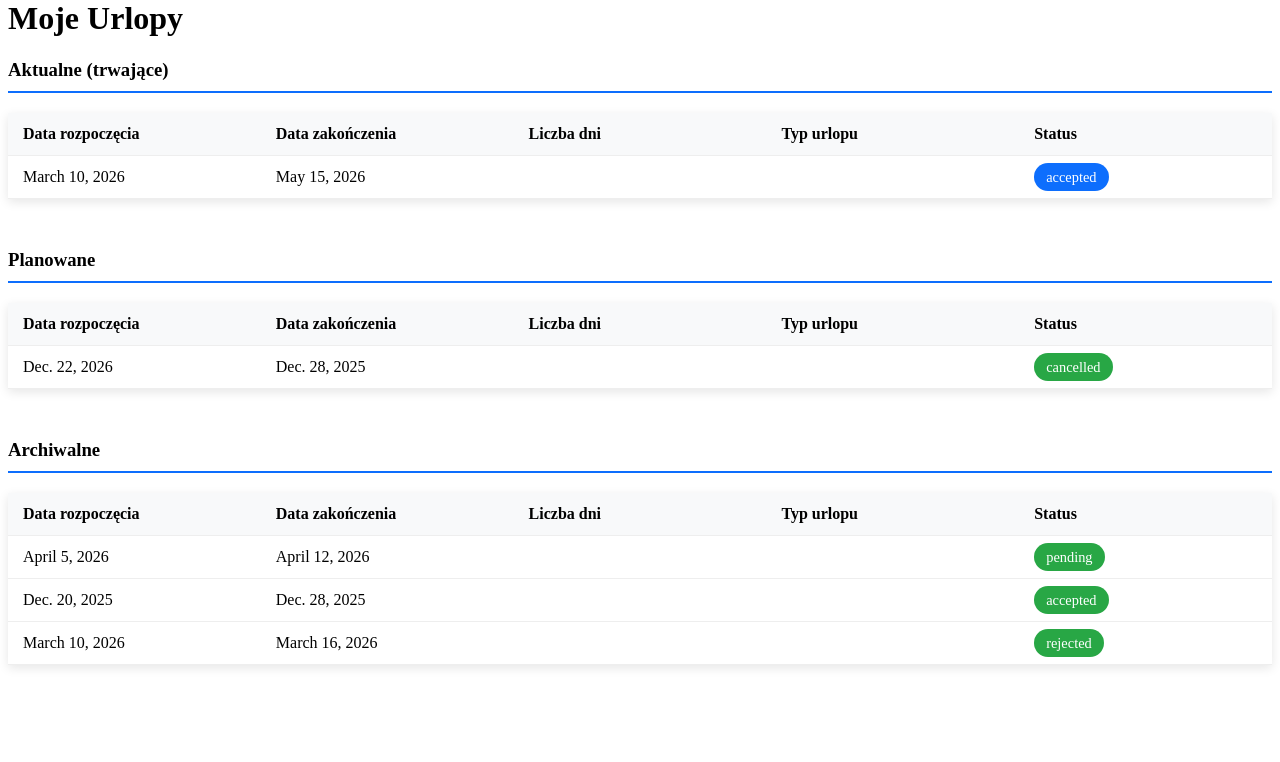
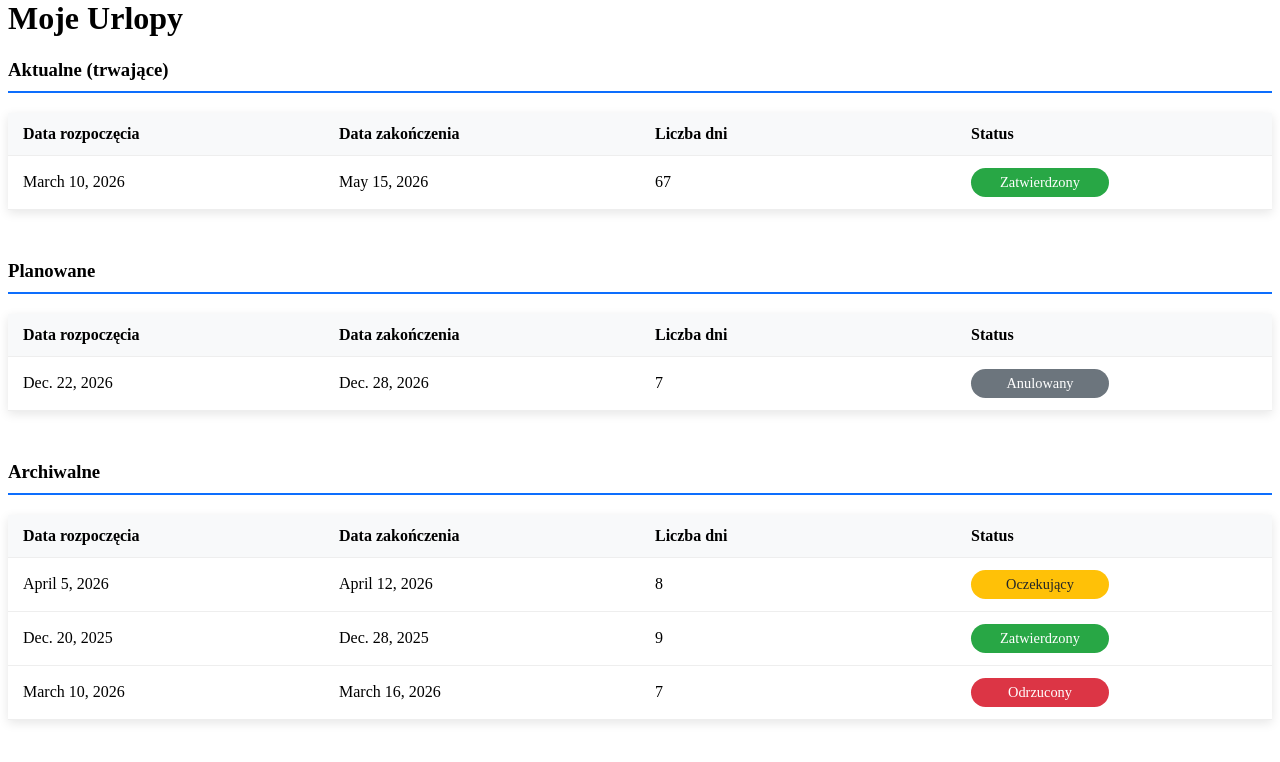
Before and after one commit to infoshareacademy/jpydzr10-sunny-team, a Django app: page /leaves/my-vacations/ in a window 1280 px wide. Shown: the part 21-783 px from the top of the page. Run offline with Django 5.2, Linux system fonts and the light colour scheme; the visitor is signed in with stand-in values (Sample User, id 1).

Commit message:
Fix days calculating for liczba dni for my_vacations.html

```diff
--- a/leave_requests/display_vacations.py
+++ b/leave_requests/display_vacations.py
@@ -9,7 +9,7 @@ vacations = [
     {"employee_id": 1, "start_date": date(2026, 4, 5),  "end_date": date(2026, 4, 12), "status": "pending"},
     {"employee_id": 1, "start_date": date(2025, 12, 20),"end_date": date(2025, 12, 28),"status": "accepted"},
     {"employee_id": 1, "start_date": date(2026, 3, 10), "end_date": date(2026, 3, 16), "status": "rejected"},
-    {"employee_id": 1, "start_date": date(2026, 12, 22), "end_date": date(2025, 12, 28), "status": "cancelled"},
+    {"employee_id": 1, "start_date": date(2026, 12, 22), "end_date": date(2026, 12, 28), "status": "cancelled"},
     {"employee_id": 2, "start_date": date(2026, 3, 1),  "end_date": date(2026, 3, 7),  "status": "accepted"},
     {"employee_id": 2, "start_date": date(2026, 12, 20), "end_date": date(2025, 12, 28), "status": "accepted"},
     {"employee_id": 2, "start_date": date(2026, 11, 26), "end_date": date(2025, 12, 28), "status": "cancelled"},
--- a/leaves/templates/leaves/my_vacations.html
+++ b/leaves/templates/leaves/my_vacations.html
@@ -32,6 +32,16 @@
         font-weight: 600;
     }
 
+    .status-badge {
+        padding: 6px 14px;
+        border-radius: 20px;
+        font-size: 0.9rem;
+        font-weight: 500;
+        display: inline-block;
+        min-width: 110px;
+        text-align: center;
+    }
+
 </style>
 
 <div class="container margin-top: 4">
@@ -48,7 +58,6 @@
                     <th>Data rozpoczęcia</th>
                     <th>Data zakończenia</th>
                     <th>Liczba dni</th>
-                    <th>Typ urlopu</th>
                     <th>Status</th>
                 </tr>
             </thead>
@@ -57,9 +66,20 @@
                 <tr>
                     <td>{{ req.start_date }}</td>
                     <td>{{ req.end_date }}</td>
-                    <td>{{ req.amount_days }}</td>
-                    <td>{{ req.type }}</td>
-                    <td><span style="padding: 6px 12px; border-radius: 20px; font-size: 0.9rem; background: #0d6efd; color: white;">{{ req.status }}</span></td>
+                    <td>{{ req.days }}</td>
+                    <td>
+                        {% if req.status == 'accepted' or req.status == 'approved' %}
+                            <span class="status-badge" style="background: #28a745; color: white;">Zatwierdzony</span>
+                        {% elif req.status == 'pending' %}
+                            <span class="status-badge" style="background: #ffc107; color: #212529;">Oczekujący</span>
+                        {% elif req.status == 'rejected' %}
+                            <span class="status-badge" style="background: #dc3545; color: white;">Odrzucony</span>
+                        {% elif req.status == 'cancelled' %}
+                            <span class="status-badge" style="background: #6c757d; color: white;">Anulowany</span>
+                        {% else %}
+                            <span class="status-badge" style="background: #6c757d; color: white;">{{ req.status|title }}</span>
+                        {% endif %}
+                    </td>
                 </tr>
             {% endfor %}
             </tbody>
@@ -79,7 +99,6 @@
                     <th>Data rozpoczęcia</th>
                     <th>Data zakończenia</th>
                     <th>Liczba dni</th>
-                    <th>Typ urlopu</th>
                     <th>Status</th>
                 </tr>
             </thead>
@@ -88,9 +107,20 @@
                 <tr>
                     <td>{{ req.start_date }}</td>
                     <td>{{ req.end_date }}</td>
-                    <td>{{ req.amount_days }}</td>
-                    <td>{{ req.type }}</td>
-                    <td><span style="padding: 6px 12px; border-radius: 20px; font-size: 0.9rem; background: #28a745; color: white;">{{ req.status }}</span></td>
+                    <td>{{ req.days }}</td>
+                    <td>
+                        {% if req.status == 'accepted' or req.status == 'approved' %}
+                            <span class="status-badge" style="background: #28a745; color: white;">Zatwierdzony</span>
+                        {% elif req.status == 'pending' %}
+                            <span class="status-badge" style="background: #ffc107; color: #212529;">Oczekujący</span>
+                        {% elif req.status == 'rejected' %}
+                            <span class="status-badge" style="background: #dc3545; color: white;">Odrzucony</span>
+                        {% elif req.status == 'cancelled' %}
+                            <span class="status-badge" style="background: #6c757d; color: white;">Anulowany</span>
+                        {% else %}
+                            <span class="status-badge" style="background: #6c757d; color: white;">{{ req.status|title }}</span>
+                        {% endif %}
+                    </td>
                 </tr>
             {% endfor %}
             </tbody>
@@ -110,7 +140,6 @@
                     <th>Data rozpoczęcia</th>
                     <th>Data zakończenia</th>
                     <th>Liczba dni</th>
-                    <th>Typ urlopu</th>
                     <th>Status</th>
                 </tr>
             </thead>
@@ -119,9 +148,20 @@
                 <tr>
                     <td>{{ req.start_date }}</td>
                     <td>{{ req.end_date }}</td>
-                    <td>{{ req.amount_days }}</td>
-                    <td>{{ req.type }}</td>
-                    <td><span style="padding: 6px 12px; border-radius: 20px; font-size: 0.9rem; background: #28a745; color: white;">{{ req.status }}</span></td>
+                    <td>{{ req.days }}</td>
+                    <td>
+                        {% if req.status == 'accepted' or req.status == 'approved' %}
+                            <span class="status-badge" style="background: #28a745; color: white;">Zatwierdzony</span>
+                        {% elif req.status == 'pending' %}
+                            <span class="status-badge" style="background: #ffc107; color: #212529;">Oczekujący</span>
+                        {% elif req.status == 'rejected' %}
+                            <span class="status-badge" style="background: #dc3545; color: white;">Odrzucony</span>
+                        {% elif req.status == 'cancelled' %}
+                            <span class="status-badge" style="background: #6c757d; color: white;">Anulowany</span>
+                        {% else %}
+                            <span class="status-badge" style="background: #6c757d; color: white;">{{ req.status|title }}</span>
+                        {% endif %}
+                    </td>
                 </tr>
             {% endfor %}
             </tbody>
--- a/leaves/views.py
+++ b/leaves/views.py
@@ -21,16 +21,19 @@ def my_vacations(request):
     user = request.user
     today = date.today()
 
-    my_vacation = [v for v in vacations if v['employee_id'] == user.id]
-
-    # TODO: Tutaj trzeba załadować wnioski danego użytkownika
-    # Na razie wstawiam mock data - później zmienimy na prawdziwe ładowanie z DB
+    # Pobieramy tylko wnioski użytkownika
+    my_vacation = [v for v in vacations if v['employee_id'] == request.user.id]
 
     current = []
     planned = []
     archival = []
 
-    for vacation in my_vacation:
+    for v in my_vacation:
+        days = (v['end_date'] - v['start_date']).days + 1
+
+        vacation = v.copy()
+        vacation['days'] = days
+
         if vacation['start_date'] <= today <= vacation['end_date']:
             current.append(vacation)
         elif vacation['start_date'] > today:
```
